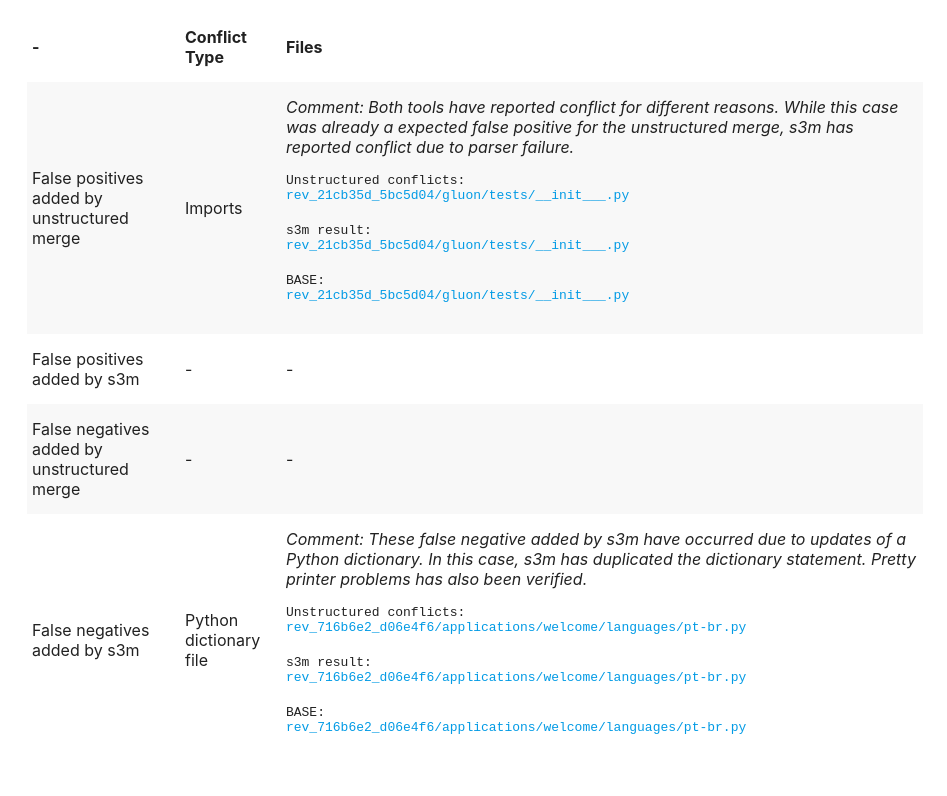
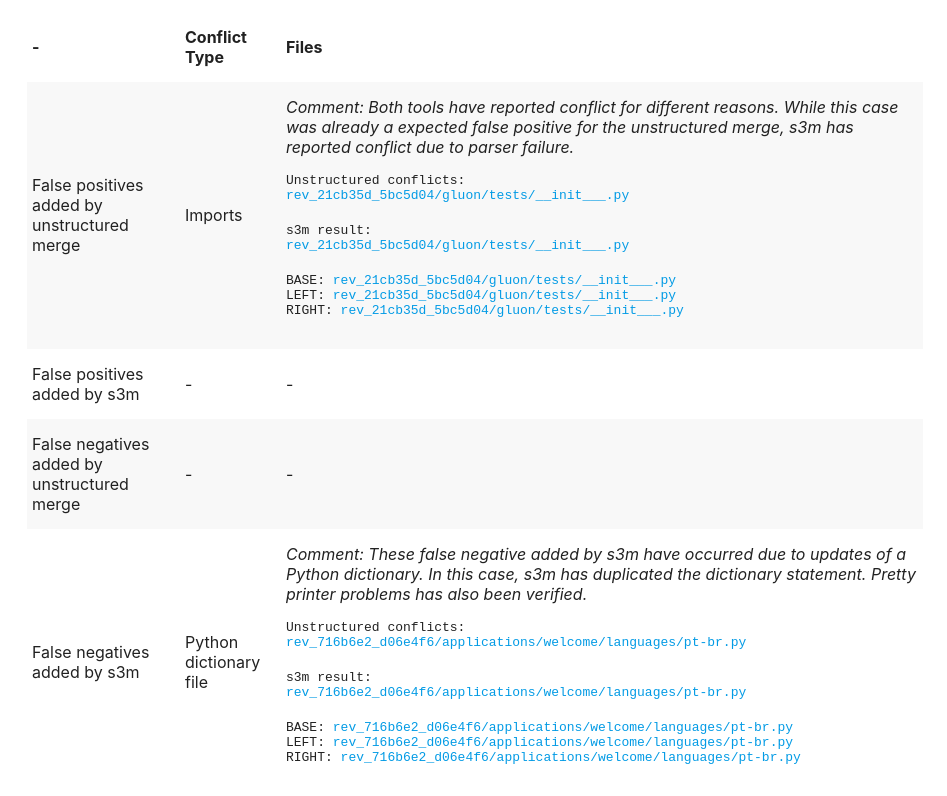
Before and after one commit to allan-mlpe/s3mpython-results, a plain HTML site: page public/web2py/index.html in a window 1280 px wide. Shown: the part 399-1195 px from the top of the page, without its empty margins (165-1112 px from the left). Before the commit the page ends 1165 px from the top, so only its background shows below. Drawn offline with nearby package versions, Linux system fonts and the light colour scheme.

Commit message:
Inclusão de arquivos dos nós left e right dos conflitos no projeto web2py

```diff
--- a/public/web2py/index.html
+++ b/public/web2py/index.html
@@ -79,8 +79,16 @@
             		</li>
             		<br>
             		<li>
-            			BASE:<br/>
+            			BASE:
             			<a href="https://s3mpython.firebaseapp.com/web2py/rev_21cb35d_5bc5d04/base/__init__.py">
+            				rev_21cb35d_5bc5d04/gluon/tests/__init___.py
+            			</a><br/>
+            			LEFT:
+            			<a href="https://s3mpython.firebaseapp.com/web2py/rev_21cb35d_5bc5d04/left/__init__.py">
+            				rev_21cb35d_5bc5d04/gluon/tests/__init___.py
+            			</a><br/>
+            			RIGHT:
+            			<a href="https://s3mpython.firebaseapp.com/web2py/rev_21cb35d_5bc5d04/right/__init__.py">
             				rev_21cb35d_5bc5d04/gluon/tests/__init___.py
             			</a>
             		</li>
@@ -121,8 +129,16 @@
             		</li>
             		<br>
             		<li>
-            			BASE:<br/>
+            			BASE:
             			<a href="https://s3mpython.firebaseapp.com/web2py/rev_716b6e2_d06e4f6/base/pt-br.py">
+            				rev_716b6e2_d06e4f6/applications/welcome/languages/pt-br.py
+            			</a><br/>
+            			LEFT:
+            			<a href="https://s3mpython.firebaseapp.com/web2py/rev_716b6e2_d06e4f6/left/pt-br.py">
+            				rev_716b6e2_d06e4f6/applications/welcome/languages/pt-br.py
+            			</a><br/>
+            			RIGHT:
+            			<a href="https://s3mpython.firebaseapp.com/web2py/rev_716b6e2_d06e4f6/right/pt-br.py">
             				rev_716b6e2_d06e4f6/applications/welcome/languages/pt-br.py
             			</a>
             		</li>
```
